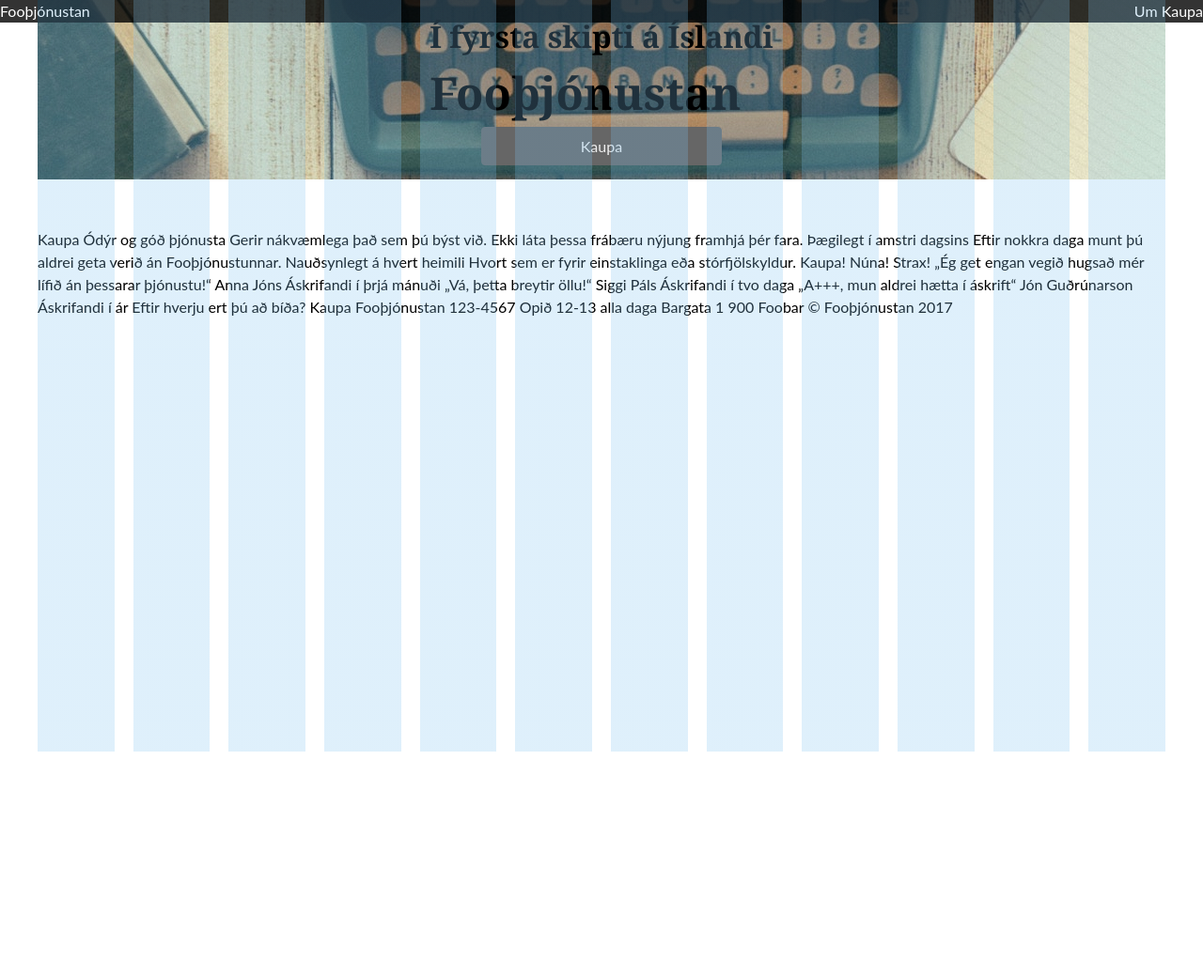
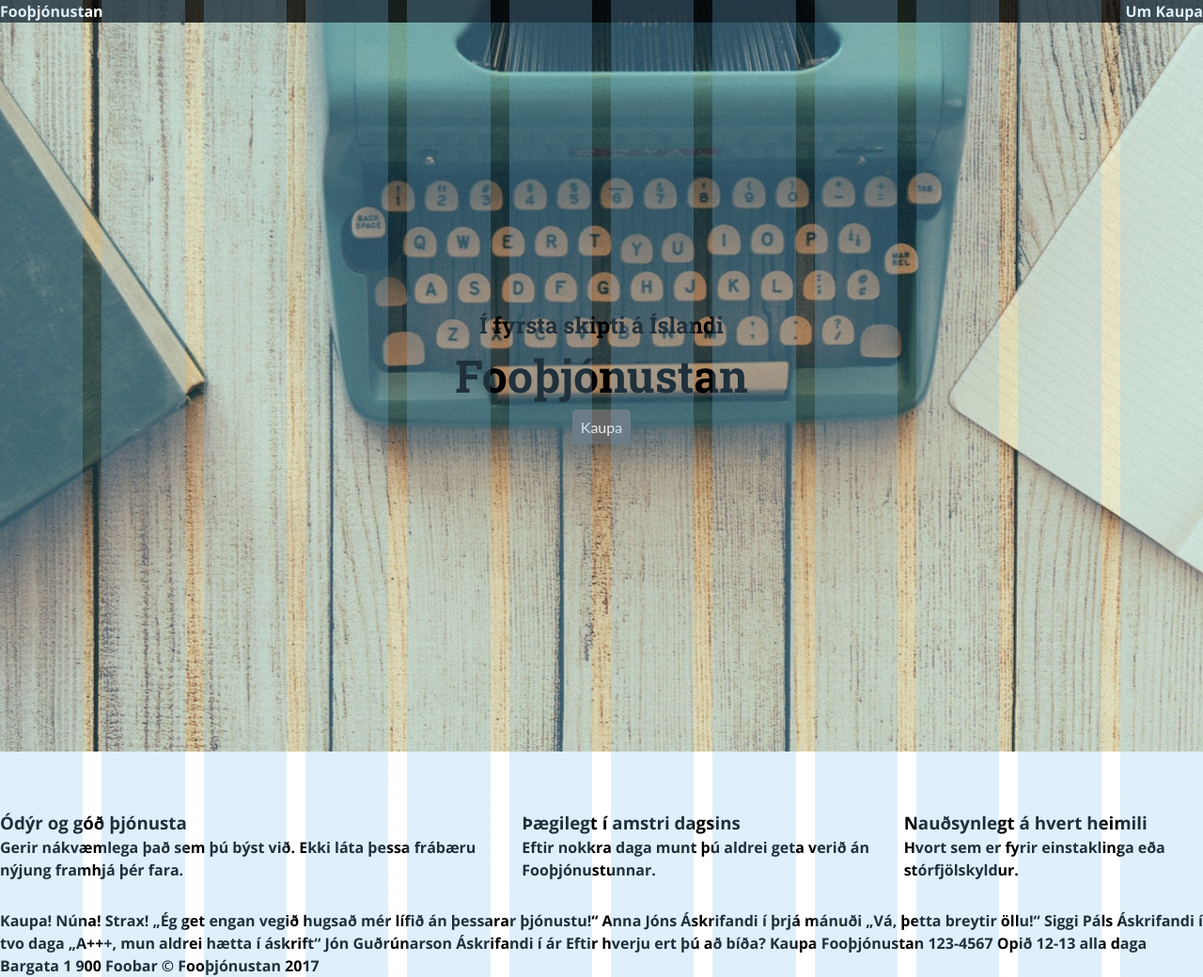
Before and after one commit to vilhelml/vefforitun-2017---hopverk-1, a plain HTML site: page index.html in a window 1280 px wide. Shown: the whole page at 94% size. Before the commit the page ends 800 px from the top, so only its background shows below. Drawn offline with nearby package versions, Linux system fonts and the light colour scheme.

Commit message:
breyta header, adlaga grid.css, breyta button.

```diff
--- a/index.html
+++ b/index.html
@@ -29,15 +29,24 @@
         </div>
       </div>
 
+      <div class="row">
+        <div class="col col-12 col-md-6">
+          <div class="">
+            <h3>Ódýr og góð þjónusta</h3>
+            <p>Gerir nákvæmlega það sem þú býst við. Ekki láta þessa frábæru nýjung framhjá þér fara.</p>
+          </div>
+          <div class="">
+            <h3>Þægilegt í amstri dagsins</h3>
+            <p>Eftir nokkra daga munt þú aldrei geta verið án Fooþjónustunnar.</p>
+          </div>
+          <div class="">
+            <h3>Nauðsynlegt á hvert heimili</h3>
+            <p>Hvort sem er fyrir einstaklinga eða stórfjölskyldur.</p>
+          </div>
+        </div>
+      </div>
 
 
-      Kaupa
-      Ódýr og góð þjónusta
-      Gerir nákvæmlega það sem þú býst við. Ekki láta þessa frábæru nýjung framhjá þér fara.
-      Þægilegt í amstri dagsins
-      Eftir nokkra daga munt þú aldrei geta verið án Fooþjónustunnar.
-      Nauðsynlegt á hvert heimili
-      Hvort sem er fyrir einstaklinga eða stórfjölskyldur.
       Kaupa! Núna! Strax!
 
       „Ég get engan vegið hugsað mér lífið án þessarar þjónustu!“
--- a/scss/button.scss
+++ b/scss/button.scss
@@ -1,8 +1,7 @@
 .button {
   display: inline-block;
-  width: 100%;
   max-width: 256px;
-  padding: 10px 5px;
+  padding: 0.5rem;
   margin: 0;
   overflow: hidden;
   font-family: Lato, helvetica, arial, sans-serif;
--- a/scss/header.scss
+++ b/scss/header.scss
@@ -1,18 +1,21 @@
 .header {/* stylelint-disable-line */
   display: flex;
   width: 100%;
+  min-height: 100vh;
   margin-bottom: 2em;
-  background-size: cover;
+  background-size: contain;
 
   &--index {
     justify-content: center;
-    background: transparent url("img/bg.jpg") no-repeat fixed 50% 50%;
+    background: transparent url("img/bg.jpg") no-repeat fixed 50% 0;
 
     &__title {
       display: flex;
       padding: 15px;
+      text-align: center;
       flex-direction: column;
       align-items: center;
+      justify-content: center;
     }
   }
 
--- a/scss/heading.scss
+++ b/scss/heading.scss
@@ -2,16 +2,17 @@
 
   width: 100%;
   padding: 0;
-  font-family: Merriweather, georgia, serif;
+  font-family: "Roboto Slab";
   font-size: 2rem;
   border: 0;
 
   &--one {
     font-size: 3rem;
+    font-weight: bold;
   }
 
   &--two {
-    font-size: 2rem;
+    font-size: 1.5rem;
   }
 
   &--three {
--- a/styles.scss
+++ b/styles.scss
@@ -24,7 +24,7 @@ html { /* stylelint-disable-line */
   margin-right: $gutter;
   margin-left: $gutter;
 
-  font-family: Lato, helvetica, arial, sans-serif;
+  font-family: "Open Sans";
   font-size: 16px;
   line-height: 1.5;
 
@@ -39,7 +39,7 @@ img { /* stylelint-disable-line */
 
 main { /* stylelint-disable-line */
   min-width: $small-width;
-  max-width: $max-width;
+  //max-width: $max-width;
   margin: 0 auto;
 
   // þar sem við erum að eiga við neikvæð margin á grid, setjum overflow-x
```
Also changed, not shown: grid.css, styles.css.
